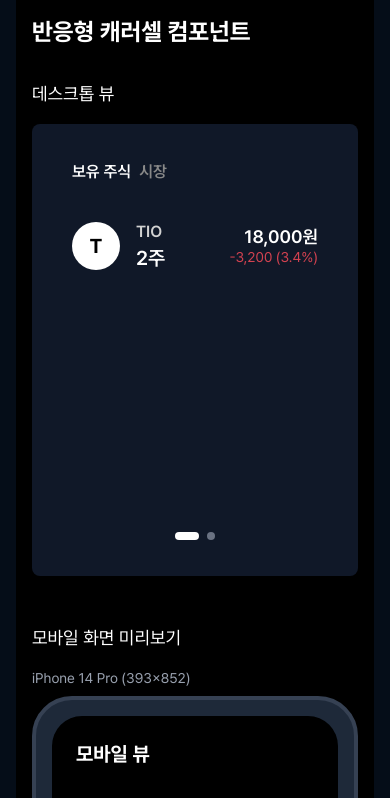
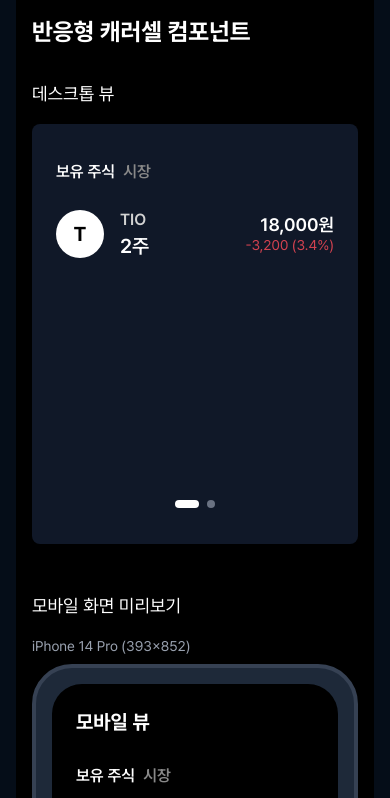
Before and after one commit to ssugameworks/invest-system_frontend, a Next.js app: page /carousel-example in a window 390 px wide. Shown: the top 798 px of the page. Built offline with nearby package versions, Linux system fonts and the light colour scheme.

Commit message:
feat: 캐러셀 컴포 height 수정

```diff
--- a/src/components/Carousel.tsx
+++ b/src/components/Carousel.tsx
@@ -94,7 +94,7 @@ export default function Carousel({ cards, className = '', onCardClick }: Carouse
   const missingStates = tabs.filter((tab) => !tab.hasItems).map((tab) => tab.state);
 
   return (
-    <div className={`w-full px-4 md:px-0 py-3 ${className}`}>
+    <div className={`w-full md:px-0 py-3 ${className}`}>
       <CarouselStateTabs activeState={activeState} onStateSelect={handleStateClick} tabs={tabs} />
 
 
--- a/src/components/carousel/CarouselGroupSlide.tsx
+++ b/src/components/carousel/CarouselGroupSlide.tsx
@@ -3,7 +3,7 @@ import { CarouselGroup } from '@/types/carousel';
 import { CarouselCardButton } from '@/components/carousel/CarouselCardButton';
 
 const MAX_VISIBLE_CARDS = 4;
-const MAX_LIST_HEIGHT_PX = 320;
+const MAX_LIST_HEIGHT_PX = 300;
 
 interface CarouselGroupSlideProps {
   group: CarouselGroup;
--- a/src/components/carousel/CarouselStateTabs.tsx
+++ b/src/components/carousel/CarouselStateTabs.tsx
@@ -11,7 +11,7 @@ export function CarouselStateTabs({ activeState, onStateSelect, tabs }: Carousel
   const tabMap = new Map(tabs.map((tab) => [tab.state, tab]));
 
   return (
-    <div className="flex items-center gap-2 mb-3" role="tablist" aria-label="캐러셀 상태">
+    <div className="flex items-center gap-2 " role="tablist" aria-label="캐러셀 상태">
       {STATE_ORDER.map((state) => {
         const isActive = activeState ? activeState === state : state === 'invested';
         const hasItems = tabMap.get(state)?.hasItems ?? false;
```
